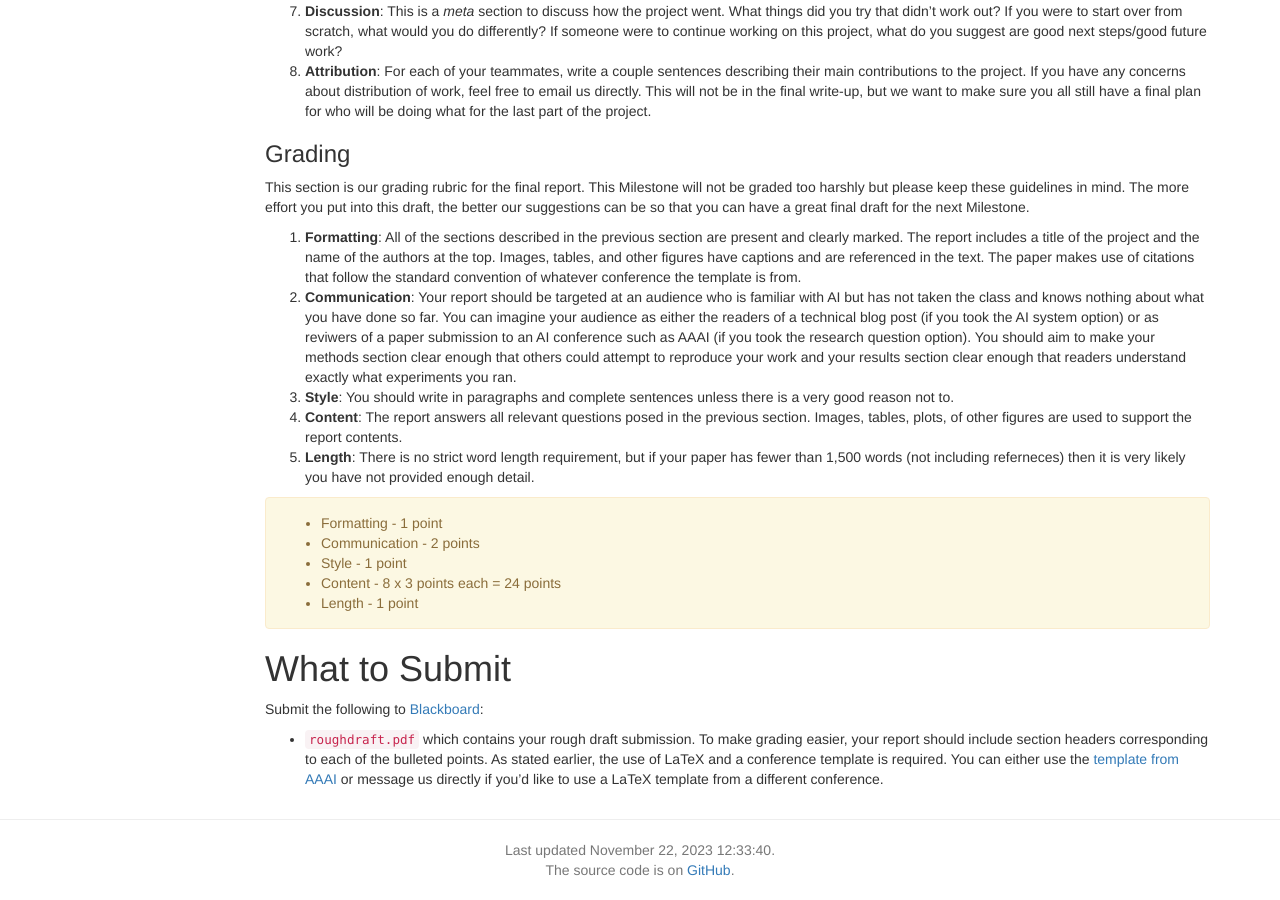
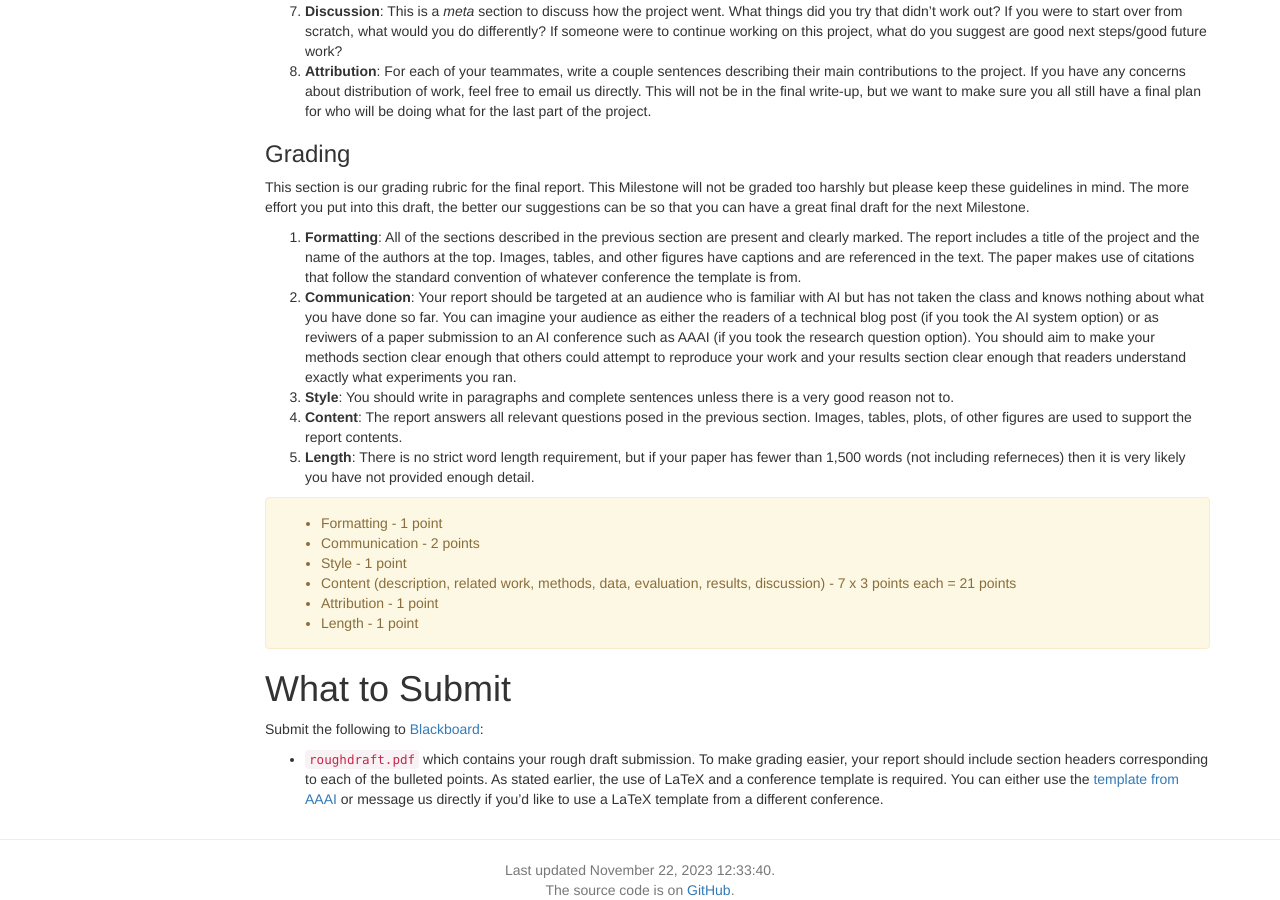
Before and after one commit to lara-martin/Principles-of-AI, a Jekyll site: the page built from homeworks/project/draft.md, in a window 1280 px wide and 900 px high, scrolled down 1081 px. Built offline with Jekyll 4.4.1, drawn with Linux system fonts in a browser that asks for light colours; nearby versions of some CDN libraries; a script that is not in the unit is left out.

Commit message:
fewer points to attribution

```diff
--- a/homeworks/project/draft.md
+++ b/homeworks/project/draft.md
@@ -97,7 +97,8 @@ This section is our grading rubric for the final report. This Milestone will not
 * Formatting - 1 point
 * Communication - 2 points
 * Style - 1 point
-* Content - 8 x 3 points each =  24 points
+* Content (description, related work, methods, data, evaluation, results, discussion) - 7 x 3 points each =  21 points
+* Attribution - 1 point
 * Length - 1 point
 </div>
 
```
